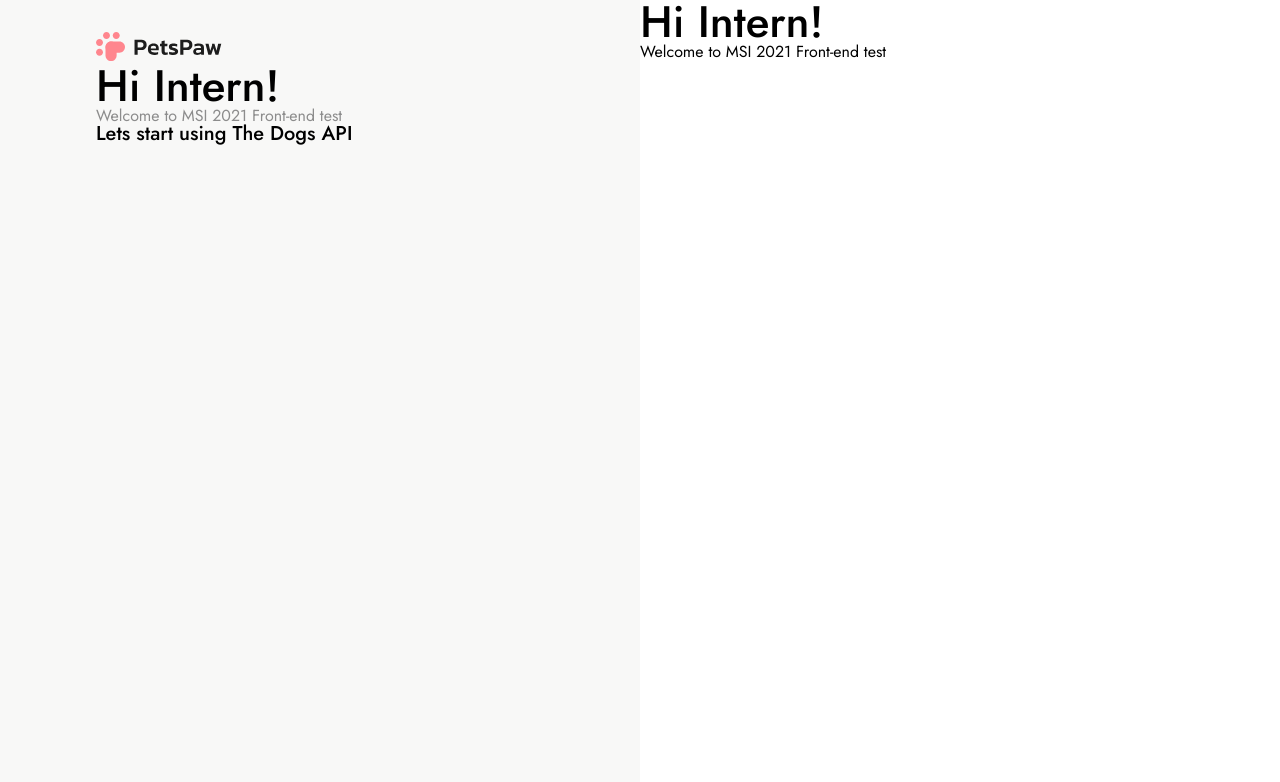
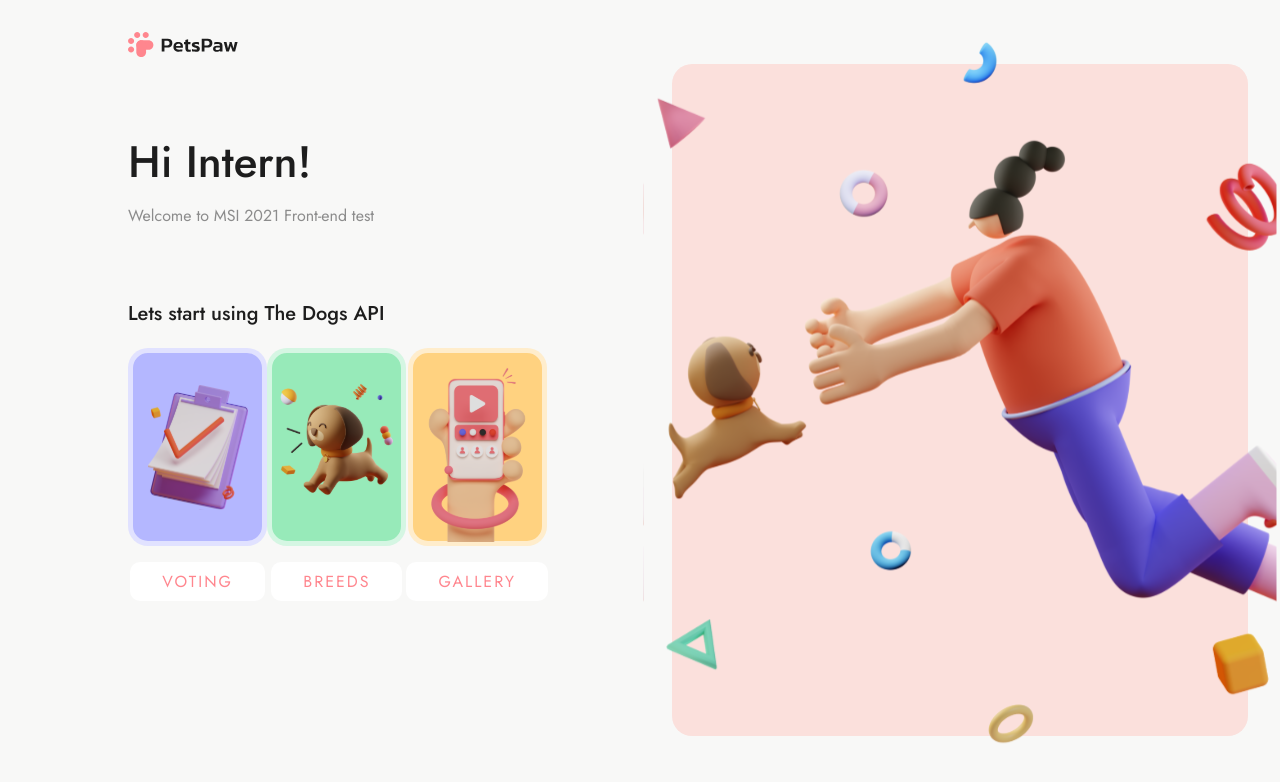
Before and after one commit to anastasssia88/macpaw-frontend, a React (Create React App) app: page / in a window 1280 px wide. Shown: the top 782 px of the page. Built offline with nearby package versions, Linux system fonts and the light colour scheme.

Commit message:
built homepage

```diff
--- a/src/App.js
+++ b/src/App.js
@@ -6,6 +6,7 @@ import { lightTheme, darkTheme } from "./theme/theme";
 
 // Components
 import Sidenav from './layout/Sidenav'
+import Home from './pages/Home'
 
 function App() {
   return (
@@ -13,10 +14,7 @@ function App() {
     <ThemeProvider theme = {lightTheme}>
       <DocumentBody>
           <Sidenav />
-          <div>
-            <h1>Hi Intern!</h1>
-            <p>Welcome to MSI 2021 Front-end test</p>
-          </div>
+          <Home />
       </DocumentBody>
     </ThemeProvider>
     </Router>
--- /dev/null
+++ b/src/components/NavItem.js
@@ -0,0 +1,76 @@
+import React from 'react'
+import styled from 'styled-components'
+import { Link, NavLink } from "react-router-dom";
+
+
+
+const NavItem = ({imgSrc, btnContent, btnUrl, green, yellow}) => {
+    return (
+        <Wrapper
+            imgSrc={imgSrc}
+            btnContent={btnContent}
+            btnUrl={btnUrl}
+            green={green}
+            yellow={yellow}
+        >
+            <Div
+            green={green}
+            yellow={yellow}
+            >
+                <img src={imgSrc} alt=""/>
+            </Div>
+            <Link href="#">
+                <A>{btnContent}</A>
+            </Link>
+        </Wrapper>
+    )
+}
+
+export default NavItem
+
+const Wrapper = styled.div`
+    display: flex;
+    flex-direction: column;
+    justify-content: center;
+    align-items: center;
+
+`
+
+
+const Div = styled.div`
+    background-color: #B4B7FF;
+    background-color: ${props => props.green && '#97EAB9'};
+    background-color: ${props => props.yellow && '#FFD280'};
+
+    width: 139.24px;
+    height: 198px;
+    padding: 1.3rem 1rem;
+    margin-bottom: 1.7rem;
+    border-radius: 20px;
+    border: 5px solid rgba(255, 255, 255, 0.6);
+    transition: all 0.4s ease;
+
+    display: flex;
+    justify-content: center;
+    align-items: center;
+
+    &:hover {
+        border: 5px solid #FFFFFF;
+    }
+`
+
+const A = styled.a`
+    width: 100%;
+    background: ${props => props.theme.bgBox};
+    color: #FF868E;
+    font-size: 16px;
+    letter-spacing: 2px;
+    padding: 0.5rem 2rem;
+    text-transform: uppercase;
+    border-radius: 10px;
+    transition: all 0.4s ease;
+
+    &:hover {
+        background: #FBE0DC;
+    }
+`
--- /dev/null
+++ b/src/components/Navbar.js
@@ -0,0 +1,26 @@
+import React from 'react'
+import styled from 'styled-components'
+// import { Link, NavLink } from "react-router-dom";
+import votingImg from '../images/vote-table.svg'
+import breedsImg from '../images/pet-breeds.svg'
+import galleryImg from '../images/images-search.svg'
+import NavItem from './NavItem'
+
+const Navbar = () => {
+    return (
+        <Wrapper>
+            <NavItem btnContent="Voting" imgSrc={votingImg} />
+            <NavItem btnContent="Breeds" imgSrc={breedsImg} green />
+            <NavItem btnContent="Gallery" imgSrc={galleryImg} yellow />
+        </Wrapper>
+    )
+}
+
+export default Navbar
+
+const Wrapper = styled.nav`
+    margin: 1.5rem 0rem;
+    display: flex;
+    flex-direction: row;
+    justify-content: space-between;
+`
--- a/src/components/Text.js
+++ b/src/components/Text.js
@@ -1,23 +1,23 @@
-import React from 'react'
-import styled from 'styled-components';
+// import React from 'react'
+// import styled from 'styled-components';
 
-const Text = ({content, sm, gray, black}) => {
-    return (
-        <P sm={sm}
-        gray={gray}
-        black={black}
-        >
-            {content}
-        </P>
-    )
-}
+// const Text = ({content, sm, gray, black}) => {
+//     return (
+//         <P sm={sm}
+//         gray={gray}
+//         black={black}
+//         >
+//             {content}
+//         </P>
+//     )
+// }
 
-export default Text
+// export default Text
 
-const P = styled.p`
-    font-size: ${props => props.sm ? '16px' : '20px'};
-    color: ${props => props.black && '#1D1D1D'};
-    color: ${props => props.gray && '#8C8C8C'};
-    /* color: ${props => props.black && '${props => props.theme.textPrim}'};
-    color: ${props => props.gray && '${props => props.theme.textSec}'}; */
-`
+// const P = styled.p`
+//     font-size: ${props => props.sm ? '16px' : '20px'};
+//     color: ${props => props.black && '#1D1D1D'};
+//     color: ${props => props.gray && '#8C8C8C'};
+//     /* color: ${props => props.black && '${props => props.theme.textPrim}'};
+//     color: ${props => props.gray && '${props => props.theme.textSec}'}; */
+// `
--- a/src/layout/Sidenav.js
+++ b/src/layout/Sidenav.js
@@ -3,7 +3,8 @@ import styled from 'styled-components';
 import logo from '../images/logo.svg'
 
 // Components
-import Text from '../components/Text'
+// import Text from '../components/Text'
+import Navbar from '../components/Navbar'
 
 const Sidenav = () => {
     return (
@@ -12,8 +13,10 @@ const Sidenav = () => {
                 <Logo src={logo} alt="pets paw" />
                 <div>
                     <h1>Hi Intern!</h1>
-                    <Text sm gray content="Welcome to MSI 2021 Front-end test" />
+                    <p>Welcome to MSI 2021 Front-end test</p>
+                    {/* <Text sm gray content="Welcome to MSI 2021 Front-end test" /> */}
                     <h3>Lets start using The Dogs API</h3>
+                    <Navbar />
                 </div>
 
             </Wrapper>
@@ -31,10 +34,25 @@ const Section = styled.section`
 `
 
 const Wrapper = styled.div`
-    margin: 2rem 6rem;
+    margin: 2rem 8rem;
+
+    h1 {
+        margin-top: 5rem;
+        color: ${props => props.theme.textPrim};
+    }
+
+    p {
+        padding: 1.5rem 0rem;
+        color: ${props => props.theme.textSec};
+    }
+
+    h3 {
+        margin-top: 3.5rem;
+        color: ${props => props.theme.textPrim};
+    }
 `
 
 const Logo = styled.img`
-    width: 8rem;
+    width: 7rem;
     height: auto;
 `
--- a/src/pages/Home.js
+++ b/src/pages/Home.js
@@ -1,12 +1,41 @@
 import React from 'react'
 import styled from "styled-components";
+import HeroImg from '../images/girl-and-pet.svg'
 
 const Home = () => {
     return (
-        <div>
-
-        </div>
+        <Section>
+            <div>
+                <img src={HeroImg} alt="girl and pet"/>
+            </div>
+        </Section>
     )
 }
 
 export default Home
+
+const Section = styled.section`
+    background: ${props => props.theme.bgMain};
+    height: 100vh;
+    max-height: 100vh;
+    width: 50%;
+
+    display: flex;
+    justify-content: center;
+    align-items: center;
+
+
+    div {
+        background: ${props => props.theme.bgPink};
+        width: auto;
+        margin: 2rem;
+        border-radius: 20px;
+        position: relative;
+
+        img {
+        width: 100%;
+        height: 100%;
+        transform: scale(1.1, 1.1);
+        }
+    }
+`
--- a/src/theme/theme.js
+++ b/src/theme/theme.js
@@ -5,6 +5,7 @@ export const lightTheme = {
     bgMain: "#F8F8F7;",
     bgSide: "#E5E5E5",
     bgPink: "#FBE0DC",
+    bgBox: "#FFFFFF"
 
   };
 
```
Also changed, not shown: src/images/bgPink.svg (added), src/images/girl-and-pet.svg.
